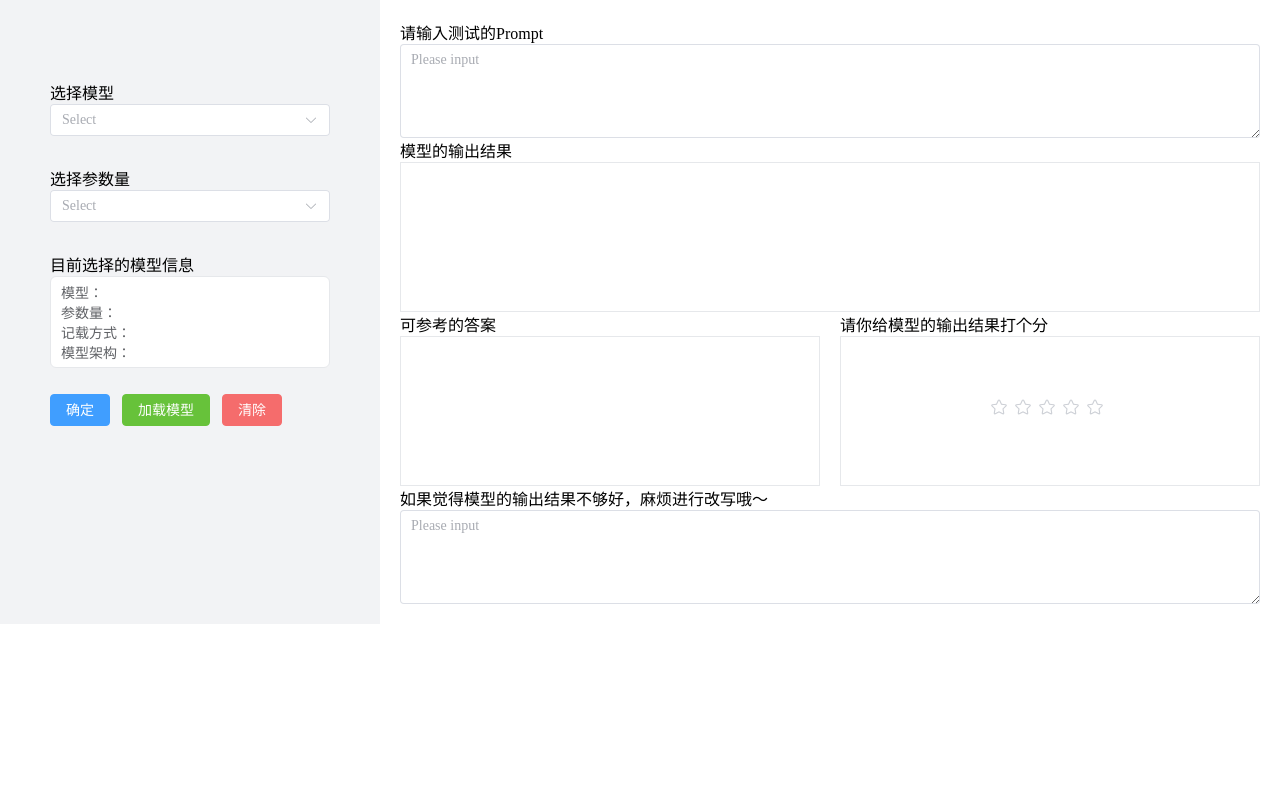
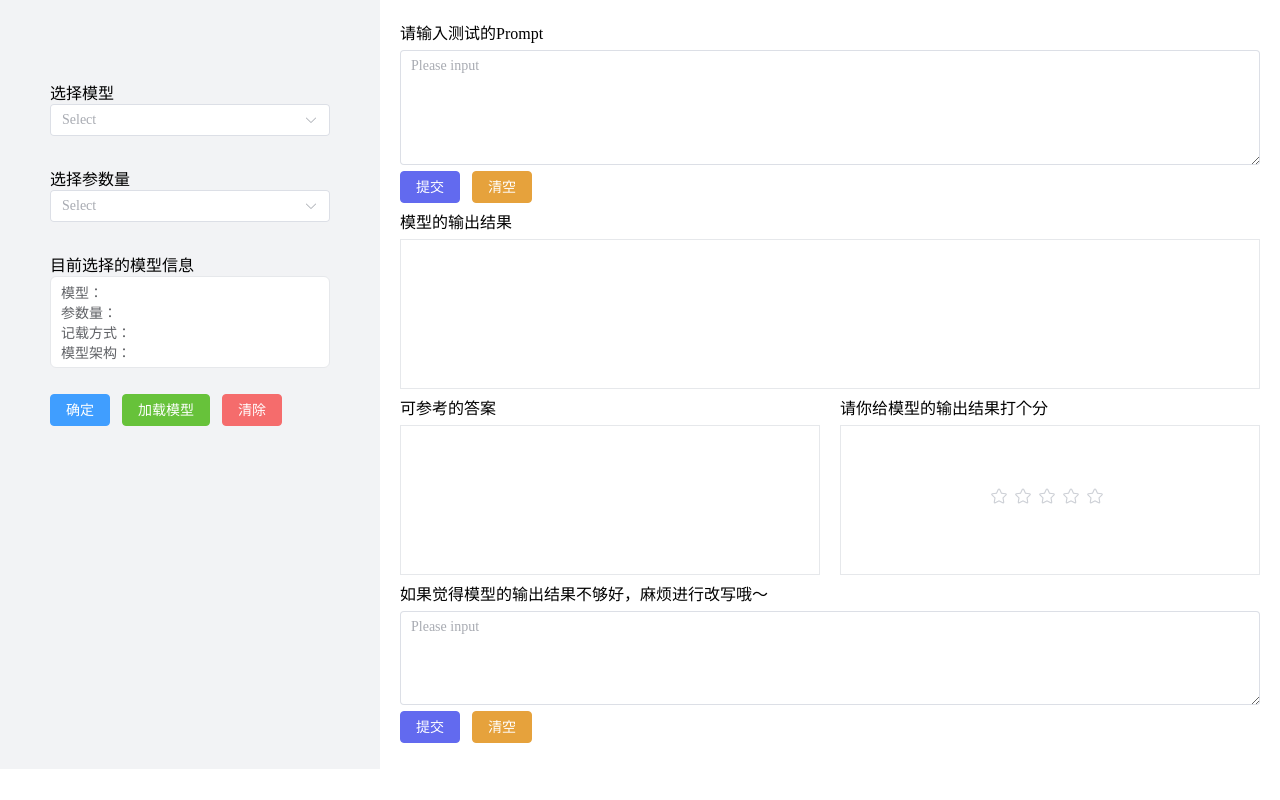
Before and after one commit to YougenZhou/vue_interface, a Vue app in the folder interfaceLLMs/: page / in a window 1280 px wide. Built offline with nearby package versions, Linux system fonts and the light colour scheme.

Commit message:
finish the HomeView.vue

```diff
--- a/interfaceLLMs/src/main.js
+++ b/interfaceLLMs/src/main.js
@@ -6,9 +6,8 @@ import router from './router'
 import axios from "axios"
 
 axios.defaults.baseURL = 'http://localhost:994/webapi/'
+axios.defaults.headers['Content-Type'] = 'application/json'
 
 const app = createApp(App)
-
 app.use(router)
-
 app.mount('#app')
--- a/interfaceLLMs/src/views/HomeView.vue
+++ b/interfaceLLMs/src/views/HomeView.vue
@@ -1,6 +1,6 @@
 <script setup>
 import {ref} from 'vue'
-import axios from "axios";
+import axios from "axios"
 
 const selectedModel = ref(null)
 const llmAll = ref(['ChatGLM', 'LLaMA', 'MiniMax', 'Bloomz', 'Claude'])
@@ -72,6 +72,78 @@ function loadModel() {
       })
     })
   }
+}
+
+const inputText = ref(null)
+const modelAnswer = ref(null)
+const answerOK = ref(false)
+const answerRight = ref(null)
+
+async function submitPrompt() {
+  if (!inputText.value) {
+    ElMessage({
+      showClose: true,
+      grouping: true,
+      message: '请先输入内容！',
+      type: 'error'
+    })
+  } else {
+    answerOK.value = true
+    const data = {
+      "prompt": inputText.value
+    }
+    await axios.post('getAnswer', data).then(res => {
+      answerOK.value = false
+      modelAnswer.value = res.data.msg
+    }).catch(error => {
+      ElMessage({
+        showClose: true,
+        grouping: true,
+        message: '服务器出错了！请稍后再试～',
+        type: 'error'
+      })
+    })
+
+    await axios.get('getRightAnswer', {params: data}).then(res => {
+      answerRight.value = res.data.msg
+    })
+  }
+}
+
+const removeContext = () => {
+  inputText.value = null
+  modelAnswer.value = null
+}
+
+const answerRate = ref(null)
+
+const reInputText = ref(null)
+const submitReInput = async () => {
+  if (!reInputText.value) {
+    ElMessage({
+      showClose: true,
+      grouping: true,
+      message: '请先输入改写后的内容！',
+      type: 'error'
+    })
+  } else {
+    const data = {
+      "rewrite": reInputText.value
+    }
+    await axios.post('reWriteAnswer', data).then(res => {
+    }).catch(error => {
+      ElMessage({
+        showClose: true,
+        grouping: true,
+        message: '服务器出错了！请稍后再试～',
+        type: 'error'
+      })
+    })
+  }
+}
+
+const removeReInput = () => {
+  reInputText.value = null
 }
 </script>
 
@@ -162,16 +234,20 @@ function loadModel() {
       </el-aside>
       <el-main v-loading="loadingModel">
         <div>
-          <p>请输入测试的Prompt</p>
+          <p style="margin-bottom: 6px">请输入测试的Prompt</p>
           <el-input
               v-model="inputText"
-              :rows="4"
+              :rows="5"
               placeholder="Please input"
               type="textarea"
           />
+          <div style="margin-top: 6px; margin-bottom: 6px">
+            <el-button color="#626aef" @click="submitPrompt">提交</el-button>
+            <el-button type="warning" @click="removeContext">清空</el-button>
+          </div>
         </div>
         <div>
-          <p>模型的输出结果</p>
+          <p style="margin-bottom: 6px">模型的输出结果</p>
           <div class="demo-rate-block">
             <el-text class="mx-1">{{ modelAnswer }}</el-text>
           </div>
@@ -179,7 +255,7 @@ function loadModel() {
         <el-row :gutter="20">
           <el-col :span="12">
             <div>
-              <p>可参考的答案</p>
+              <p style="margin-bottom: 6px; margin-top: 6px">可参考的答案</p>
               <div class="demo-rate-block">
                 <el-text class="mx-1">{{ answerRight }}</el-text>
               </div>
@@ -187,7 +263,7 @@ function loadModel() {
           </el-col>
           <el-col :span="12">
             <div>
-              <p>请你给模型的输出结果打个分</p>
+              <p style="margin-bottom: 6px; margin-top: 6px">请你给模型的输出结果打个分</p>
               <div class="demo-rate-block">
                 <el-rate v-model="answerRate" size="large"/>
               </div>
@@ -195,13 +271,17 @@ function loadModel() {
           </el-col>
         </el-row>
         <div>
-          <p>如果觉得模型的输出结果不够好，麻烦进行改写哦～</p>
+          <p style="margin-bottom: 6px; margin-top: 6px">如果觉得模型的输出结果不够好，麻烦进行改写哦～</p>
           <el-input
-              v-model="inputText"
+              v-model="reInputText"
               :rows="4"
               placeholder="Please input"
               type="textarea"
           />
+        </div>
+        <div style="margin-top: 6px; margin-bottom: 6px">
+          <el-button color="#626aef" @click="submitReInput">提交</el-button>
+          <el-button type="warning" @click="removeReInput">清空</el-button>
         </div>
       </el-main>
     </el-container>
```
